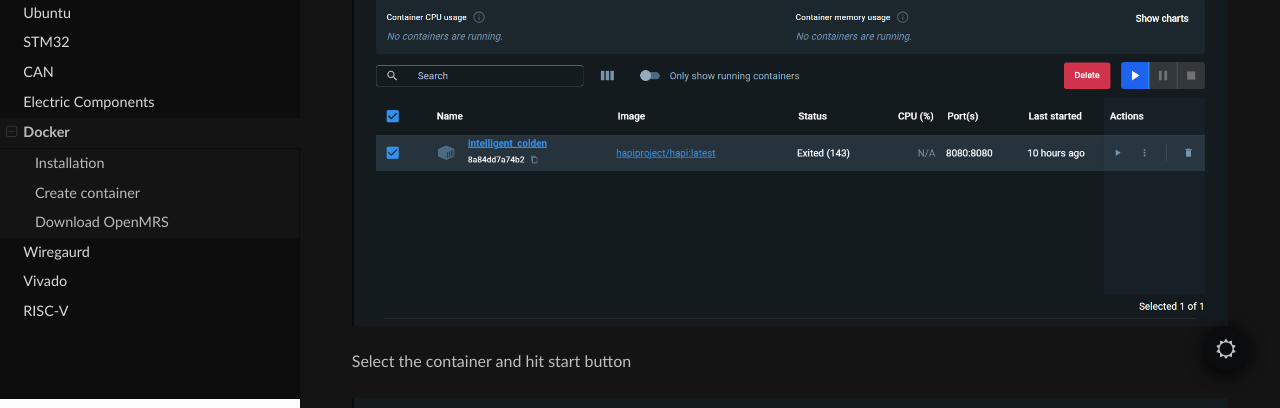
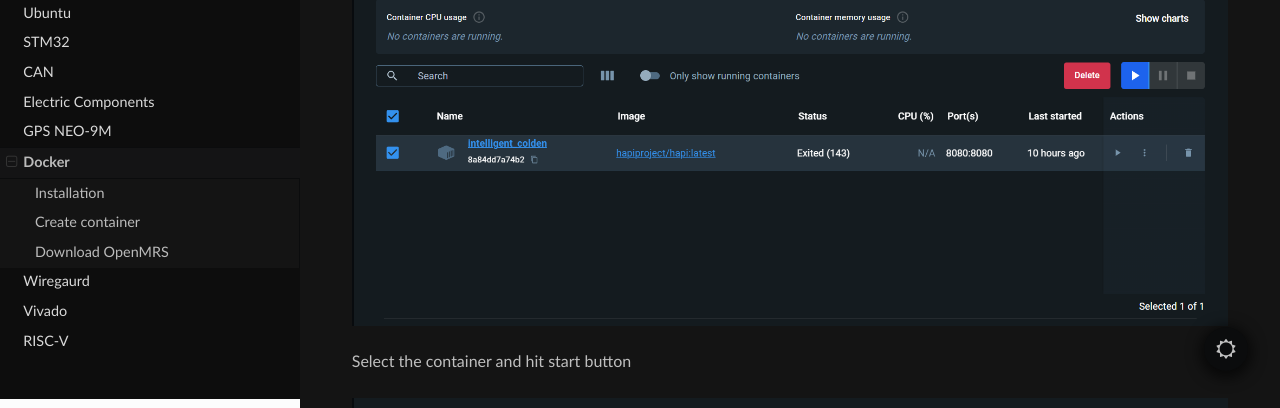
Before and after one commit to ryanjtr/MyDocs, a Sphinx documentation site: the page built from docs/source/Contents/docker.rst, in a window 1280 px wide. Shown: the part 501-909 px from the top of the page. Built offline with Sphinx 7.4.7 and the Read the Docs theme 2.0.0, drawn with Linux system fonts in a browser that asks for light colours; pages that are not in the unit, such as notebooks, are missing from menus.

Commit message:
update gps_neo9m to index.rst

```diff
--- a/docs/source/index.rst
+++ b/docs/source/index.rst
@@ -12,6 +12,7 @@
    Contents/stm32
    Contents/can
    Contents/electric_component
+   Contents/gps_neo9m
    .. Contents/pcb
    .. Contents/mqtt
    Contents/docker
```
